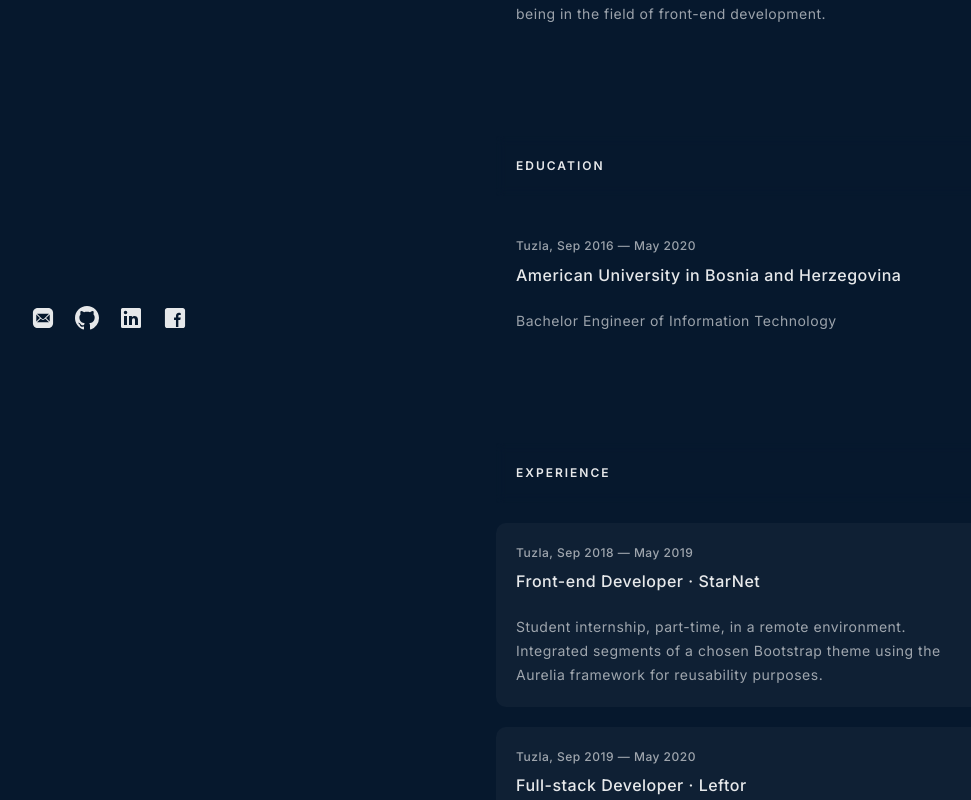
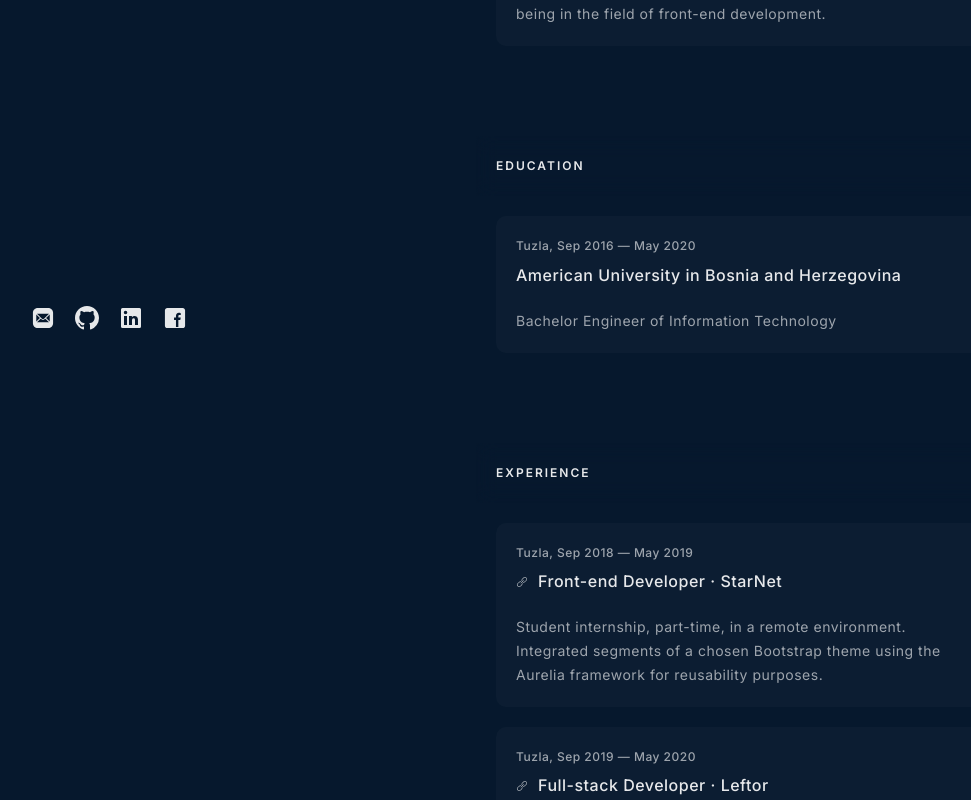
Before and after one commit to almir-hrstic/portfolio, a Next.js app: page / in a window 1280 px wide. Shown: the part 380-1180 px from the top of the page, without its empty margins (127-1098 px from the left). Built offline with nearby package versions, Linux system fonts and the light colour scheme.

Commit message:
19.09.2023

```diff
--- a/src/app/block.js
+++ b/src/app/block.js
@@ -1,12 +1,13 @@
 import React from 'react'
+import Link from './icons/link'
 
-const Block = ({ overline, title, description, tags, styles }) => {
+const Block = ({ url, overline, title, description, tags, styles }) => {
 
   return (
 
     <React.Fragment>
 
-      <div className={styles.block__headline}>
+      <div className={styles.block__header}>
 
         {
 
@@ -18,9 +19,17 @@ const Block = ({ overline, title, description, tags, styles }) => {
 
         }
 
-        <span className={styles.block__title}>
-          {title}
-        </span>
+        <div className={styles.block__headline}>
+
+          {
+            url && <Link />
+          }
+
+          <span className={styles.block__title}>
+            {title}
+          </span>
+
+        </div>
 
       </div>
 
--- a/src/app/icons/e-mail.js
+++ b/src/app/icons/e-mail.js
@@ -2,7 +2,7 @@ const Email = () => {
 
   return (
 
-    <svg xmlns="http://www.w3.org/2000/svg" viewBox="0 0 50 50" fill="currentColor" width="24px" height="24px">
+    <svg xmlns="http://www.w3.org/2000/svg" viewBox="0 0 50 50" width="24px" height="24px" fill="currentColor">
       <path d="M 14 4 C 8.4886661 4 4 8.4886661 4 14 L 4 36 C 4 41.511334 8.4886661 46 14 46 L 36 46 C 41.511334 46 46 41.511334 46 36 L 46 14 C 46 8.4886661 41.511334 4 36 4 L 14 4 z M 13 16 L 37 16 C 37.18 16 37.349766 16.020312 37.509766 16.070312 L 27.679688 25.890625 C 26.199688 27.370625 23.790547 27.370625 22.310547 25.890625 L 12.490234 16.070312 C 12.650234 16.020312 12.82 16 13 16 z M 11.070312 17.490234 L 18.589844 25 L 11.070312 32.509766 C 11.020312 32.349766 11 32.18 11 32 L 11 18 C 11 17.82 11.020312 17.650234 11.070312 17.490234 z M 38.929688 17.490234 C 38.979688 17.650234 39 17.82 39 18 L 39 32 C 39 32.18 38.979687 32.349766 38.929688 32.509766 L 31.400391 25 L 38.929688 17.490234 z M 20 26.410156 L 20.890625 27.310547 C 22.020625 28.440547 23.510234 29 24.990234 29 C 26.480234 29 27.959844 28.440547 29.089844 27.310547 L 29.990234 26.410156 L 37.509766 33.929688 C 37.349766 33.979688 37.18 34 37 34 L 13 34 C 12.82 34 12.650234 33.979687 12.490234 33.929688 L 20 26.410156 z"></path>
     </svg>
   )
--- a/src/app/icons/facebook.js
+++ b/src/app/icons/facebook.js
@@ -2,7 +2,7 @@ const Facebook = () => {
 
   return (
 
-    <svg xmlns="http://www.w3.org/2000/svg" viewBox="0 0 50 50" fill="currentColor" width="24px" height="24px">
+    <svg xmlns="http://www.w3.org/2000/svg" viewBox="0 0 50 50" width="24px" height="24px" fill="currentColor">
       <path d="M41,4H9C6.24,4,4,6.24,4,9v32c0,2.76,2.24,5,5,5h32c2.76,0,5-2.24,5-5V9C46,6.24,43.76,4,41,4z M37,19h-2c-2.14,0-3,0.5-3,2 v3h5l-1,5h-4v15h-5V29h-4v-5h4v-3c0-4,2-7,6-7c2.9,0,4,1,4,1V19z"></path>
     </svg>
   )
--- a/src/app/icons/github.js
+++ b/src/app/icons/github.js
@@ -2,7 +2,7 @@ const Github = () => {
 
   return (
 
-    <svg xmlns="http://www.w3.org/2000/svg" viewBox="0 0 16 16" fill="currentColor" width="24px" height="24px">
+    <svg xmlns="http://www.w3.org/2000/svg" viewBox="0 0 16 16" width="24px" height="24px" fill="currentColor">
       <path d="M8 0C3.58 0 0 3.58 0 8c0 3.54 2.29 6.53 5.47 7.59.4.07.55-.17.55-.38 0-.19-.01-.82-.01-1.49-2.01.37-2.53-.49-2.69-.94-.09-.23-.48-.94-.82-1.13-.28-.15-.68-.52-.01-.53.63-.01 1.08.58 1.23.82.72 1.21 1.87.87 2.33.66.07-.52.28-.87.51-1.07-1.78-.2-3.64-.89-3.64-3.95 0-.87.31-1.59.82-2.15-.08-.2-.36-1.02.08-2.12 0 0 .67-.21 2.2.82.64-.18 1.32-.27 2-.27.68 0 1.36.09 2 .27 1.53-1.04 2.2-.82 2.2-.82.44 1.1.16 1.92.08 2.12.51.56.82 1.27.82 2.15 0 3.07-1.87 3.75-3.65 3.95.29.25.54.73.54 1.48 0 1.07-.01 1.93-.01 2.2 0 .21.15.46.55.38A8.013 8.013 0 0016 8c0-4.42-3.58-8-8-8z"></path>
     </svg>
   )
--- /dev/null
+++ b/src/app/icons/link.js
@@ -0,0 +1,19 @@
+const Link = () => {
+
+  return (
+
+    <svg xmlns="http://www.w3.org/2000/svg" viewBox="0 0 50.000000 50.000000" width="12px" height="12px" preserveAspectRatio="xMidYMid meet">
+
+      <g fill="currentColor" stroke="none" transform="translate(0.000000,50.000000) scale(0.100000,-0.100000)">
+
+        <path d="M283 407 c-42 -42 -53 -61 -53 -85 0 -18 5 -32 10 -32 6 0 10 13 10 28 0 37 84 122 121 122 32 0 69 -38 69 -71 0 -35 -87 -119 -123 -119 -15 0 -27 -4 -27 -10 0 -5 14 -10 32 -10 24 0 43 11 85 53 64 65 70 101 24 148 -47 46 -83 40 -148 -24z" ></path>
+        <path d="M240 255 c-35 -35 -61 -68 -57 -72 8 -7 137 115 137 129 0 18 -19 4 -80 -57z" ></path>
+        <path d="M93 217 c-64 -65 -70 -101 -24 -148 47 -46 83 -40 148 24 42 42 53 61 53 85 0 18 -4 32 -10 32 -5 0 -10 -13 -10 -28 0 -37 -84 -122 -121 -122 -32 0 -69 38 -69 71 0 35 87 119 123 119 15 0 27 5 27 10 0 6 -14 10 -32 10 -24 0 -43 -11 -85 -53z" ></path>
+
+      </g>
+
+    </svg>
+  )
+}
+
+export default Link
--- a/src/app/icons/linked-in.js
+++ b/src/app/icons/linked-in.js
@@ -2,7 +2,7 @@ const LinkedIn = () => {
 
   return (
 
-    <svg xmlns="http://www.w3.org/2000/svg" viewBox="0 0 24 24" fill="currentColor" width="24px" height="24px">
+    <svg xmlns="http://www.w3.org/2000/svg" viewBox="0 0 24 24" width="24px" height="24px" fill="currentColor">
       <path d="M20.5 2h-17A1.5 1.5 0 002 3.5v17A1.5 1.5 0 003.5 22h17a1.5 1.5 0 001.5-1.5v-17A1.5 1.5 0 0020.5 2zM8 19H5v-9h3zM6.5 8.25A1.75 1.75 0 118.3 6.5a1.78 1.78 0 01-1.8 1.75zM19 19h-3v-4.74c0-1.42-.6-1.93-1.38-1.93A1.74 1.74 0 0013 14.19a.66.66 0 000 .14V19h-3v-9h2.9v1.3a3.11 3.11 0 012.7-1.4c1.55 0 3.36.86 3.36 3.66z"></path>
     </svg>
   )
--- a/src/app/styles/globals.scss
+++ b/src/app/styles/globals.scss
@@ -7,8 +7,8 @@ html {
     box-sizing: border-box;
 
     a {
+      text-decoration: none;
       color: inherit;
-      text-decoration: none;
     }
   }
 
--- a/src/app/styles/portfolio.module.scss
+++ b/src/app/styles/portfolio.module.scss
@@ -89,7 +89,7 @@
             top: 0;
             padding: 20px;
             margin: 0 -20px;
-            backdrop-filter: blur(5px);
+            backdrop-filter: blur(10px);
 
             &____active {
               color: $color-yellow
@@ -114,13 +114,23 @@
               flex-direction: column;
               row-gap: 20px;
               padding: 20px;
-              background-color: rgba($color-white, .035);
+              background-color: rgba($color-white, .025);
               border-radius: 10px;
+
+              &__header {
+                display: flex;
+                flex-direction: column;
+                row-gap: 5px;
+              }
 
               &__headline {
                 display: flex;
-                flex-direction: column;
-                row-gap: 5px;
+                align-items: center;
+                column-gap: 10px;
+
+                svg {
+                  transition: color .25s ease-in-out;
+                }
               }
 
               &__overline {
@@ -153,7 +163,7 @@
                 display: flex;
                 align-items: center;
                 padding: 5px 10px;
-                background-color: $color-white;
+                background-color: rgba($color-white, .85);
                 border-radius: 10px;
               }
 
@@ -218,26 +228,6 @@
           row-gap: 90px;
           width: 55%;
           padding: 90px 0;
-
-          .blocks {
-
-            &__headline {
-              margin: 0;
-            }
-
-            &__content .block {
-              background-color: transparent;
-
-              &____link {
-                transition: background-color .25s ease-in-out, box-shadow .25s ease-in-out;
-
-                &:hover {
-                  background-color: rgba($color-white, .035);
-                  box-shadow: inset 0 .5px 0 0 rgba($color-white, .1);
-                }
-              }
-            }
-          }
         }
       }
     }
```
